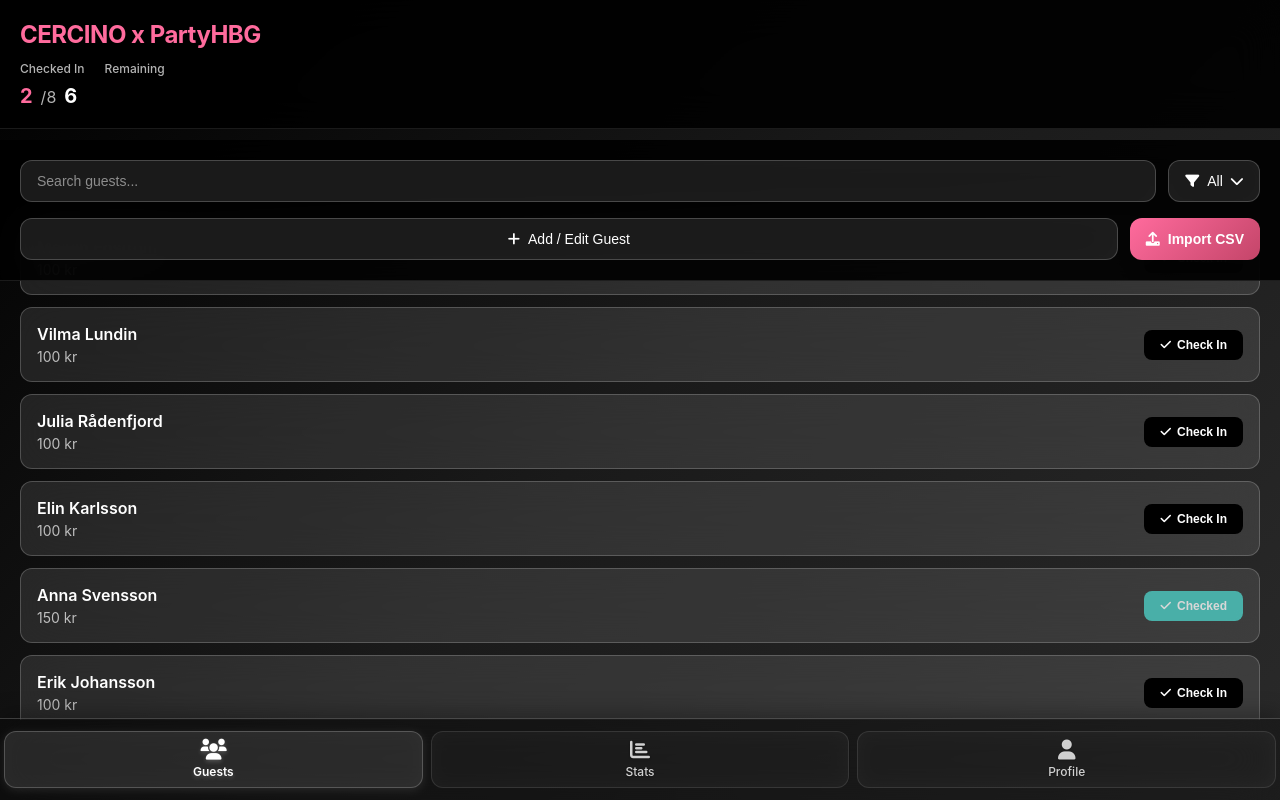
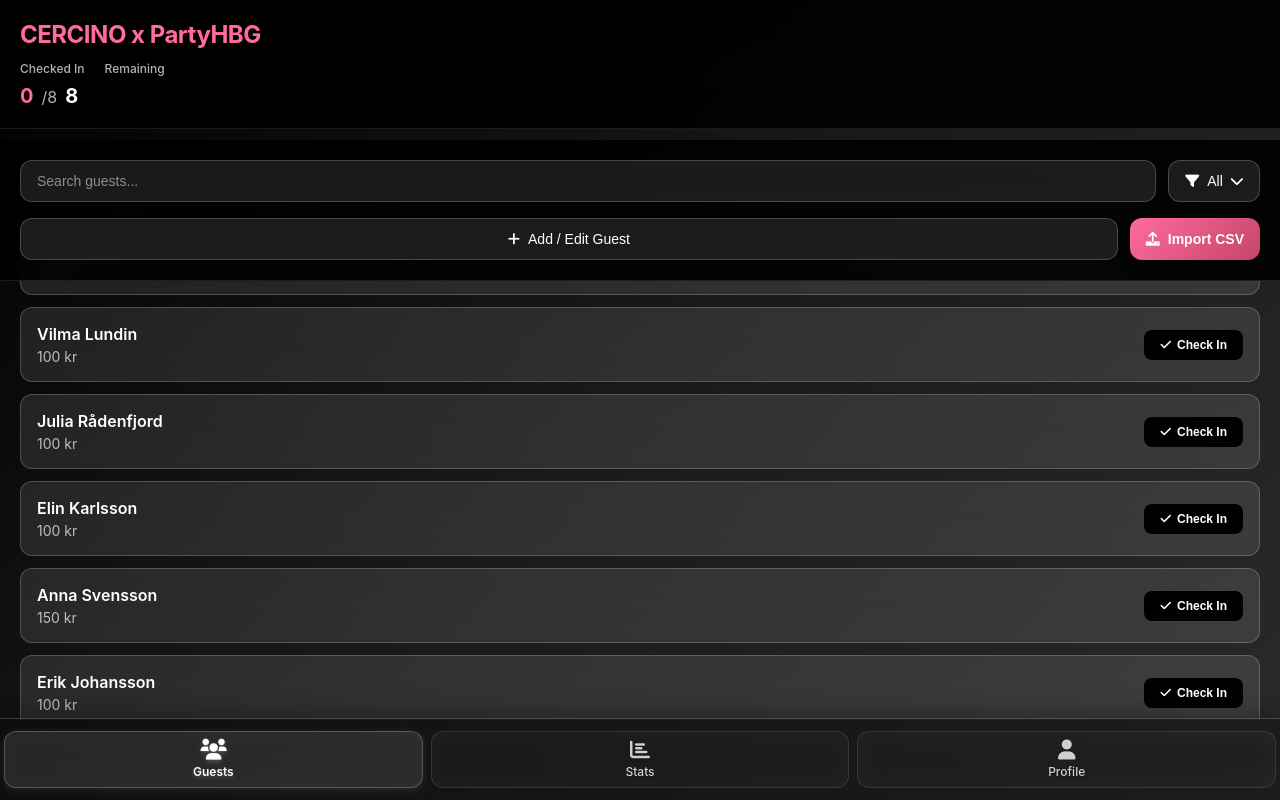
Before and after one commit to terris03/Cercino-queue, a React (Create React App) app: page / in a window 1280 px wide. Both pictures are taken after a click on the button "Explore Services". Built offline with nearby package versions, Linux system fonts and the light colour scheme; the HTML template or start-up script is replaced by a standard one.

Commit message:
Fix check-in button functionality - remove disabled state and pre-checked guests

```diff
--- a/src/components/GuestlistScreen.js
+++ b/src/components/GuestlistScreen.js
@@ -4,15 +4,15 @@ const GuestlistScreen = ({ onLogout, onNavigate }) => {
   const [searchTerm, setSearchTerm] = useState('');
   const [filter] = useState('All');
 
-  // Sample guest data with state management
+  // Sample guest data with state management - all start unchecked
   const [guests, setGuests] = useState([
     { id: 1, name: 'Melvin Edström', price: '100 kr', checkedIn: false },
     { id: 2, name: 'Vilma Lundin', price: '100 kr', checkedIn: false },
     { id: 3, name: 'Julia Rådenfjord', price: '100 kr', checkedIn: false },
     { id: 4, name: 'Elin Karlsson', price: '100 kr', checkedIn: false },
-    { id: 5, name: 'Anna Svensson', price: '150 kr', checkedIn: true },
+    { id: 5, name: 'Anna Svensson', price: '150 kr', checkedIn: false },
     { id: 6, name: 'Erik Johansson', price: '100 kr', checkedIn: false },
-    { id: 7, name: 'Maria Andersson', price: '200 kr', checkedIn: true },
+    { id: 7, name: 'Maria Andersson', price: '200 kr', checkedIn: false },
     { id: 8, name: 'Lars Nilsson', price: '100 kr', checkedIn: false },
   ]);
 
@@ -21,6 +21,7 @@ const GuestlistScreen = ({ onLogout, onNavigate }) => {
   const remainingGuests = totalGuests - checkedInCount;
 
   const handleCheckIn = (guestId) => {
+    console.log('Checking in guest:', guestId);
     setGuests(prevGuests =>
       prevGuests.map(guest =>
         guest.id === guestId
@@ -92,7 +93,6 @@ const GuestlistScreen = ({ onLogout, onNavigate }) => {
             <button
               className={`checkin-btn ${guest.checkedIn ? 'checked' : ''}`}
               onClick={() => handleCheckIn(guest.id)}
-              disabled={guest.checkedIn}
             >
               <i className="fas fa-check"></i>
               {guest.checkedIn ? 'Checked' : 'Check In'}
```
